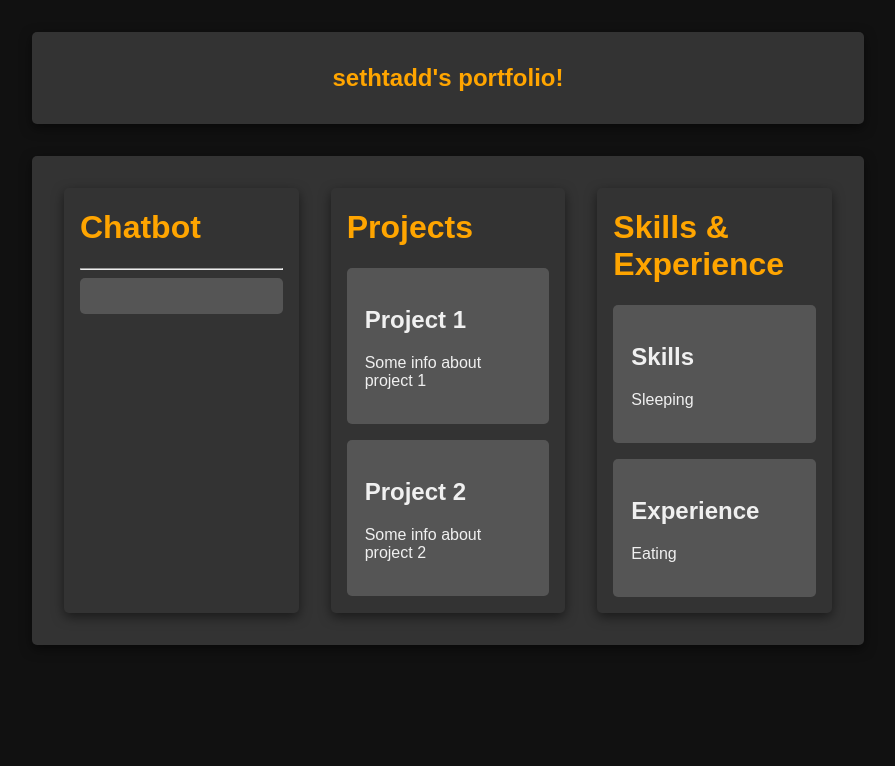
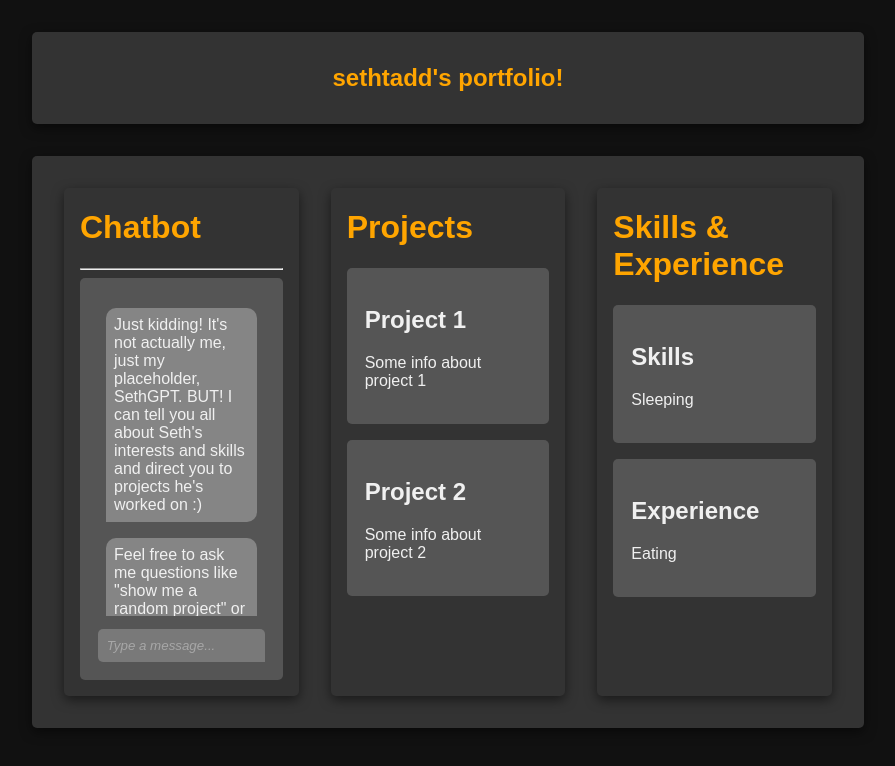
Before and after one commit to sethtadd/portfolio-website, a SvelteKit app: page / in a window 1280 px wide. Shown: the top 766 px of the page, without its empty margins (192-1087 px from the left). Built offline with nearby package versions, Linux system fonts and the light colour scheme.

Commit message:
Added chatbot component

```diff
--- /dev/null
+++ b/src/lib/Chatbot.ts
@@ -0,0 +1,142 @@
+
+export class Chatbot {
+    public awaitingAssistantResponse: boolean = false;
+
+    public messages: { role: string; name?: string; content: string; function_call?: { name: any; arguments: any; } }[] = [
+        {
+            role: "system",
+            content:
+                "You are an AI assistant named SethGPT. You live in the real Seth's portfolio website and help users interested in Seth's projects get to know him. Do not make up information or hypotheticals about Seth, only use information provided through function calls. If you don't have access to info or don't know the answer, say so. Instead of dumping information onto the user, ask the user more details about what they want to know so that you can narrow down the length your responses to be more concise.",
+        },
+        {
+            role: "system",
+            content: "Your job is also to rearrange and emphasize parts of the website for users. You can use function calls to accomplish this.",
+        },
+        {
+            role: "assistant",
+            content: "Hi, I'm Seth",
+        },
+        {
+            role: "assistant",
+            content:
+                "Just kidding! It's not actually me, just my placeholder, SethGPT. BUT! I can tell you all about Seth's interests and skills and direct you to projects he's worked on :)",
+        },
+        {
+            role: "assistant",
+            content:
+                'Feel free to ask me questions like "show me a random project" or "tell me about his skills"',
+        },
+    ];
+
+    private function_jsons: any[] = [
+        {
+            "name": "alert_message",
+            "description": "Calls alert() in the browser.",
+            "parameters": {
+                "type": "object",
+                "properties": {
+                    "message": {
+                        "type": "string",
+                        "description": "The message to be passed to alert().",
+                    },
+                },
+                "required": ["message"],
+            },
+        },
+    ]
+
+    private functions: { [key: string]: (...args: any[]) => any } = {
+        "alert_message": this.alert_message,
+    };
+
+
+    private alert_message(message: string) {
+        alert(message);
+        return `Done.`;
+    }
+
+
+    constructor(messages?: { role: string; content: string; }[]) {
+        if (messages) this.messages = messages;
+    }
+
+    public async chatCompletionRequest(
+        messages: any[],
+        functions?: any,
+        functionCall?: any,
+        model: string = "gpt-4"
+    ): Promise<object> {
+        const headers = {
+            "Content-Type": "application/json",
+        };
+
+        let json_data: any = {
+            model: model,
+            messages: messages,
+        };
+
+        if (functions) {
+            json_data.functions = functions;
+        }
+
+        if (functionCall) {
+            json_data.functionCall = functionCall;
+        }
+
+        try {
+            const response = await fetch(
+                "https://openaiproxy-3j6yohvq7a-uc.a.run.app/sethgpt",
+                {
+                    method: "POST",
+                    headers: headers,
+                    body: JSON.stringify(json_data),
+                }
+            );
+
+            if (response.ok) {
+                const data = await response.json();
+                return data;
+            } else {
+                throw new Error("Network response was not ok");
+            }
+        } catch (e) {
+            console.error("Unable to generate ChatCompletion response");
+            console.error(`Exception: ${e}`);
+            return Object(e);
+        }
+    }
+
+    public appendUserMessage(message: string) {
+        // TODO dompurify this
+        this.messages.push({ role: "user", content: message })
+    }
+
+    public async generateResponse(
+        model: string = "gpt-4"
+    ) {
+        let response: { [key: string]: any } = await this.chatCompletionRequest(this.messages, this.function_jsons);
+        let message = response["message"];
+        this.messages.push(message);
+
+        // function handling
+        if (response["finish_reason"] === "function_call") {
+            let func_name = response["message"]["function_call"]["name"];
+            let func = this.functions[func_name];
+            let func_args = JSON.parse(response["message"]["function_call"]["arguments"]);
+            console.log("Function call: " + func_name);
+            let func_response = func.apply(null, Object.values(func_args));
+            this.messages.push({
+                role: "function",
+                name: func_name,
+                content: func_response,
+            });
+
+            await this.generateResponse();
+            console.log(this.messages);
+        } else if (response["finish_reason"] === "stop") {
+            // message already appended
+        } else {
+            console.error("Unhandled finish reason");
+        }
+    }
+}
--- /dev/null
+++ b/src/lib/SethGPT.svelte
@@ -0,0 +1,198 @@
+<script lang="ts">
+	// import { marked } from "marked";
+	import { onMount, tick } from 'svelte';
+	import { Chatbot } from './Chatbot';
+
+	// for auto scroll-to-bottom in chat box:
+	// https://svelte.dev/repl/990f4b539fa44d48aaf9091c697076dd?version=3.48.0
+	let scrollDiv: HTMLDivElement;
+	let userMessage = '';
+	let chatbot = new Chatbot();
+
+	async function scrollToBottom(node: HTMLDivElement) {
+		await tick();
+		node.scroll({
+			top: node.scrollHeight,
+			behavior: 'smooth'
+		});
+	}
+
+	async function sendMessage(event: KeyboardEvent) {
+		if (chatbot.awaitingAssistantResponse || userMessage.trim() === '') return;
+
+		// commit user message
+		chatbot.awaitingAssistantResponse = true;
+		chatbot.appendUserMessage(userMessage);
+		userMessage = '';
+		scrollToBottom(scrollDiv);
+
+		// get assistant response
+		await chatbot.generateResponse();
+		chatbot.awaitingAssistantResponse = false; // TODO move to Chatbot.ts?
+		scrollToBottom(scrollDiv);
+	}
+
+	onMount(() => {
+		scrollToBottom(scrollDiv);
+	});
+</script>
+
+<div class="message-box">
+	<div class="message-list" bind:this={scrollDiv}>
+		{#each chatbot.messages as message}
+			<div class="message-wrapper {message.role}">
+				<div class="message {message.role}">
+					{#if message.name}
+						<span class="function-name">RESULT {message.name}</span><br />
+					{:else if message.function_call}
+						<span class="function-name">CALL {message.function_call.name}</span><br />
+					{/if}
+					{message.content || message.function_call?.arguments || ''}
+				</div>
+			</div>
+		{/each}
+		{#if chatbot.awaitingAssistantResponse}
+			<div class="typing-indicator-wrapper">
+				<div class="typing-indicator">
+					<span />
+					<span />
+					<span />
+				</div>
+			</div>
+		{/if}
+	</div>
+	<input
+		type="text"
+		class="user-input"
+		placeholder="Type a message..."
+		bind:value={userMessage}
+		on:keydown={(e) => {
+			if (e.key === 'Enter') sendMessage(e);
+		}}
+	/>
+</div>
+
+<style>
+	.message-box {
+		/* max-height: 60vh; */
+	}
+	.message-list {
+		width: 100%;
+		box-sizing: border-box;
+		max-height: 40vh;
+		overflow-y: auto;
+
+		/* For Firefox */
+		scrollbar-width: thin;
+		scrollbar-color: orange transparent;
+
+		border-color: orange;
+		border-radius: 5px;
+	}
+
+	/* For Webkit browsers */
+
+	.message-list::-webkit-scrollbar {
+		width: 4px; /* Width of the scrollbar */
+	}
+
+	.message-list::-webkit-scrollbar-track {
+		background: transparent; /* Background color for the track */
+	}
+
+	.message-list::-webkit-scrollbar-thumb {
+		background-color: orange; /* Color of the thumb */
+		border-radius: 4px; /* Roundness of the scrollbar thumb */
+	}
+	.message {
+		display: inline-block;
+		padding: 0.5em;
+		margin: 0.5em;
+		border-radius: 10px;
+	}
+	.message.user {
+		background-color: orange;
+		border-radius: 10px 10px 0px 10px;
+	}
+	.message.assistant {
+		background-color: #858585;
+		border-radius: 10px 10px 10px 0px;
+	}
+	.message.system {
+		background-color: #9d8484;
+	}
+	.message.function {
+		background-color: #b99d0e;
+	}
+	.function-name {
+		font-weight: bold;
+		background-color: black;
+	}
+	.message-wrapper {
+		text-align: left;
+	}
+	.message-wrapper.user {
+		text-align: right;
+	}
+
+	.user-input {
+		width: 100%;
+		box-sizing: border-box;
+
+		padding: 0.5em;
+		margin-top: 1em;
+		border-style: none;
+		border-radius: 5px 5px 0px 5px;
+		background-color: #797979;
+		color: white;
+
+		border: 2px solid transparent; /* Set transparent border */
+		transition: border-color 0.3s ease; /* Transition on border color */
+	}
+	.user-input:focus {
+		border-color: orange; /* Change border color on focus */
+		outline: none; /* Remove the default browser outline */
+	}
+	.user-input::placeholder {
+		color: #a7a7a7;
+		font-style: italic;
+	}
+
+	.typing-indicator {
+		display: inline-block;
+		padding: 0.5rem;
+		margin: 0.5rem;
+		border-radius: 5px;
+		background-color: #858585;
+		border-radius: 10px 10px 10px 0px;
+	}
+	.typing-indicator-wrapper {
+		text-align: left;
+	}
+	.typing-indicator span {
+		display: inline-block;
+		width: 5px;
+		height: 5px;
+		margin-left: 2px;
+		margin-right: 2px;
+		background: #ffffff;
+		border-radius: 50%;
+		animation: bounce 1.4s infinite ease-in-out both;
+	}
+	.typing-indicator span:nth-child(1) {
+		animation-delay: -0.32s;
+	}
+	.typing-indicator span:nth-child(2) {
+		animation-delay: -0.16s;
+	}
+	@keyframes bounce {
+		0%,
+		80%,
+		100% {
+			transform: scale(0);
+		}
+		40% {
+			transform: scale(1);
+		}
+	}
+</style>
--- a/src/routes/+page.svelte
+++ b/src/routes/+page.svelte
@@ -7,7 +7,7 @@
 		<h1>Chatbot</h1>
         <hr />
 		<div class="content-card">
-			<!-- <SethGpt /> -->
+			<SethGpt />
 		</div>
 	</div>
 	<div class="column">
```
